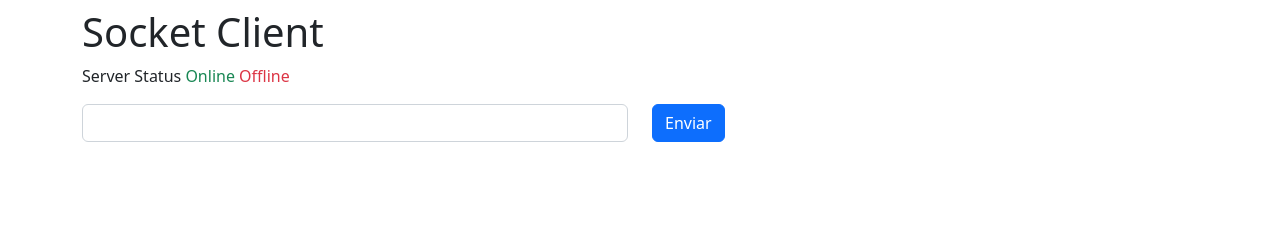
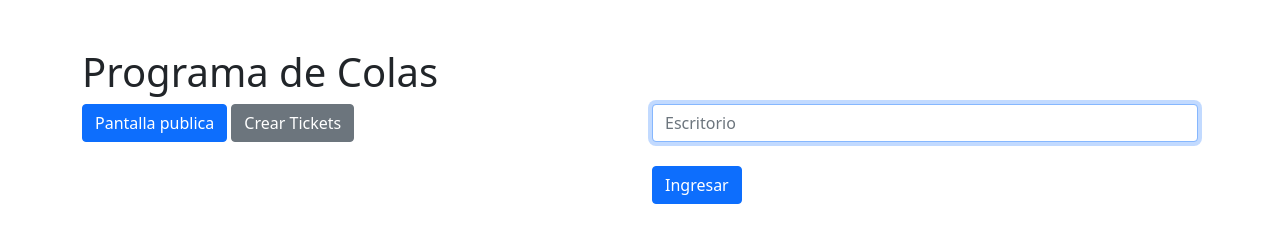
Before and after one commit to JaindrisS/Colas-WebSocket, a website: page src/public/index.html in a window 1280 px wide. Drawn offline with nearby package versions, Linux system fonts and the light colour scheme; no server answers.

Commit message:
Agregar archivo html index

```diff
--- a/src/public/index.html
+++ b/src/public/index.html
@@ -3,39 +3,42 @@
 
 <head>
     <meta charset="UTF-8">
-  <meta http-equiv="X-UA-Compatible" content="IE=edge">
     <meta name="viewport" content="width=device-width, initial-scale=1.0">
-  <title>Socket Client</title>
-  <link rel="stylesheet" href="https://cdn.jsdelivr.net/npm/bootstrap@5.2.3/dist/css/bootstrap.min.css" rel="stylesheet"
-    integrity="sha384-rbsA2VBKQhggwzxH7pPCaAqO46MgnOM80zW1RWuH61DGLwZJEdK2Kadq2F9CUG65" crossorigin="anonymous">
+    <meta http-equiv="X-UA-Compatible" content="ie=edge">
+    <title>Programa de Colas</title>
+
+    <link href="https://cdn.jsdelivr.net/npm/bootstrap@5.0.0-beta2/dist/css/bootstrap.min.css" rel="stylesheet" integrity="sha384-BmbxuPwQa2lc/FVzBcNJ7UAyJxM6wuqIj61tLrc4wSX0szH/Ev+nYRRuWlolflfl" crossorigin="anonymous">
 </head>
 
 <body class="container">
-  <h1 class="mt-2">Socket Client</h1>
-
-  <p>
-    Server Status
-    <span id="lblOnline" class="text-success"> Online </span>
-    <span id="lblOffline" class="text-danger">Offline</span>
-  </p>
+    <h1 class="mt-5">Programa de Colas</h1>
 
     <div class="row">
-    <div class="col">
-      <input type="text" id="txtMensaje" class="form-control">
-    </div>
-    <div class="col">
-      <button id="btnEnviar" class="btn btn-primary">
-        Enviar
-      </button>
-    </div>
+        <div class="col-6">
+
+            <a class="btn btn-primary" href="publico.html">Pantalla publica</a>
+            <a class="btn btn-secondary" href="nuevo-ticket.html">Crear Tickets</a>
 
         </div>
 
+        <div class="col-6">
+            <form action="escritorio.html">
 
+                <input name="escritorio"
+                       type="text"
+                       class="form-control"
+                       placeholder="Escritorio"
+                       autofocus
+                       required>
 
-  <script src="./socket.io/socket.io.js"></script>
+                <br>
+                <button type="submit" class="btn btn-primary">
+                    Ingresar
+                </button>
+            </form>
+        </div>
+    </div>
 
-  <script src="./js/socket-client.js"></script>
 </body>
 
 </html>
```
Lines whose indentation alone changed are shown as unchanged.
